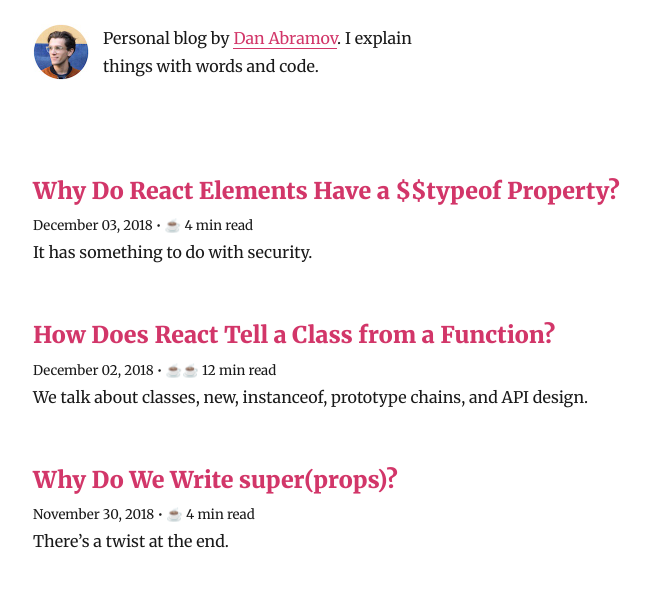
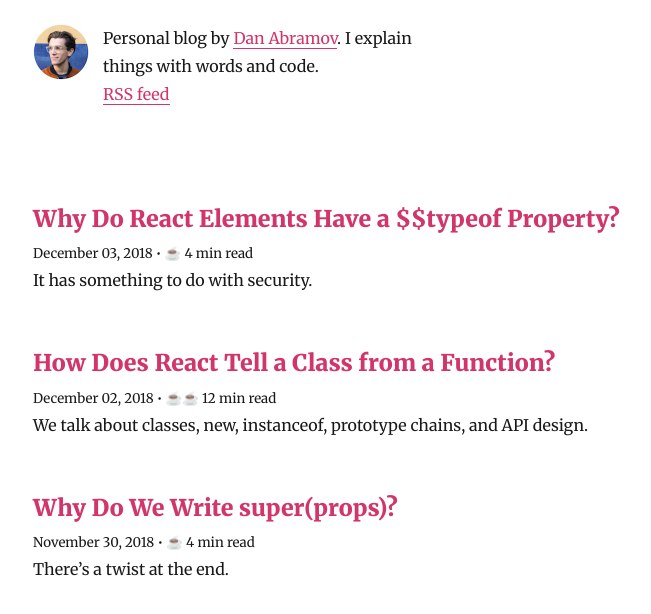
Before and after one commit to miracle1109/over-react, a Gatsby site: page / in a window 1280 px wide. Shown: the part 116-730 px from the top of the page, without its empty margins (292-943 px from the left). Built offline with nearby package versions, Linux system fonts and the light colour scheme; Gatsby itself is replaced by a stand-in of ours; some packages are replaced by stand-ins of ours.

Commit message:
add rss feed link in Bio

```diff
--- a/src/components/Bio.js
+++ b/src/components/Bio.js
@@ -30,6 +30,8 @@ class Bio extends React.Component {
           Personal blog by <a href="https://mobile.twitter.com/dan_abramov">Dan Abramov</a>.
           {' '}
           I&nbsp;explain things with words and code.
+          <br />
+          <a href="/rss.xml">RSS feed</a>
         </p>
       </div>
     )
```
